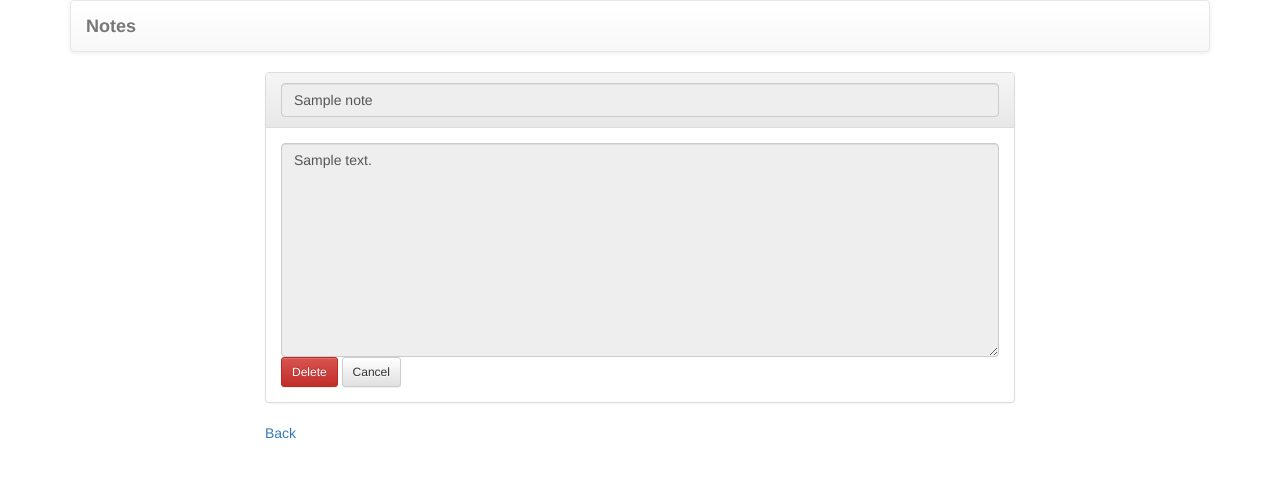
After one commit to aceramos/django_basics, a Django app: page /delete/1/ in a window 1280 px wide. The commit adds this page. Shown: the top 478 px of the page. Run offline with Django 3.2, Linux system fonts and the light colour scheme; tables that the repository leaves empty hold one stand-in row (values such as "Sample post"); some libraries are stand-ins or nearby versions.

Commit message:
Deleting Notes

```diff
--- a/djnotes/notes/urls.py
+++ b/djnotes/notes/urls.py
@@ -5,4 +5,5 @@ from . import views
 urlpatterns = [
     url(r'^$', views.Index.as_view(), name = 'index'),
     url(r'^edit/(?P<pk>\d+)/$', views.Update.as_view(), name = 'update'),
+    url(r'^delete/(?P<pk>\d+)/$',views.Delete.as_view(), name = 'delete'),
 ]
--- a/djnotes/notes/views.py
+++ b/djnotes/notes/views.py
@@ -1,4 +1,4 @@
-from django.shortcuts import render
+from django.shortcuts import render, redirect
 from django.views.generic import View
 # Create your views here.
 
@@ -52,3 +52,13 @@ class Update(View):
         if form.is_valid():
             form.save()
         return render(request, self.template_name, context)
+
+
+class Delete(Update):
+    template_name = 'notes/delete.html'
+
+    def post(self, request, *args, **kwargs):
+        context = self.get_context_data(**kwargs)
+        note = context.get('note')
+        note.delete()
+        return redirect('index')
--- /dev/null
+++ b/djnotes/templates/notes/delete.html
@@ -0,0 +1,29 @@
+{% extends 'base.html' %}
+{% block title %} Notes {% if note.title %}| {{ note.title }}{% endif%}{% endblock title %}
+
+{% block content %}
+<div class="row">
+    <div class="col-md-8 col-md-offset-2">
+        <form action="{% url 'delete' note.id %}" method="post">
+            {% csrf_token %}
+            <div class="panel panel-default">
+                    <div class="panel-heading">
+                        <input type="text" class="form-control clear-focus-highlight" name="title" value="{{ note.title }}" readonly="readonly" placeholder="Enter title...">
+                    </div>
+                    <div class="panel-body">
+                        <textarea class="form-control clear-focus-highlight" name="note" rows="10em" readonly="readonly" placeholder="Enter note..">{{ note.note }}</textarea>
+                        <input type="submit" class="btn btn-danger btn-raised btn-sm" value="Delete">
+                        <a class="btn btn-default btn-raised btn-sm" href="{%url 'update' note.id %}">Cancel</a>
+                    </div>
+                </div>
+        </form>
+    </div>
+</div>
+
+<div class="row">
+    <div class="col-md-8 col-md-offset-2">
+        <p><a href="{% url 'index' %}">Back</a></p>
+    </div>
+</div>
+
+{% endblock content %}
--- a/djnotes/templates/notes/update.html
+++ b/djnotes/templates/notes/update.html
@@ -18,7 +18,7 @@
                 <div class="panel-footer">
                     <input type="submit" class="btn btn-default btn-raised btn-sm" value="Save">
 
-                    <a href="#" class="btn btn-danger btn-sm btn-raised">Delete</a>
+                    <a href="{% url 'delete' note.id %}" class="btn btn-danger btn-sm btn-raised">Delete</a>
                 </div>
             </div>
         </form>
```
